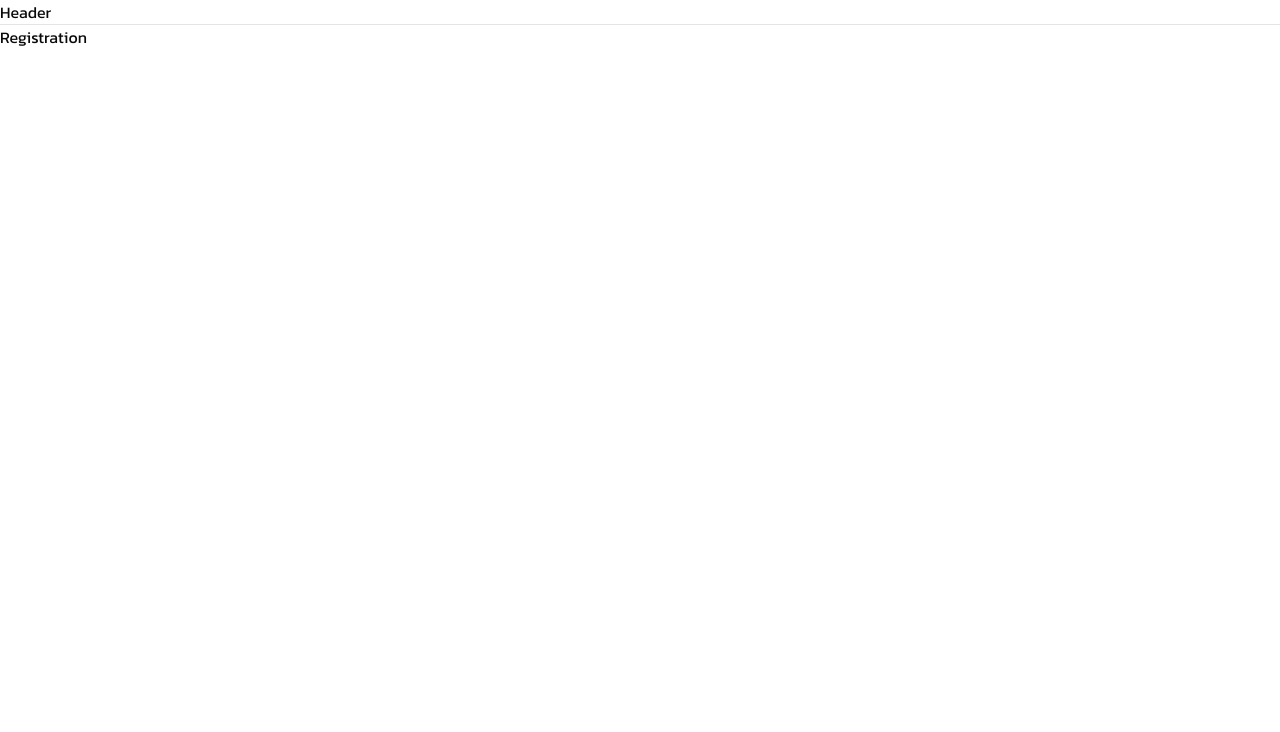
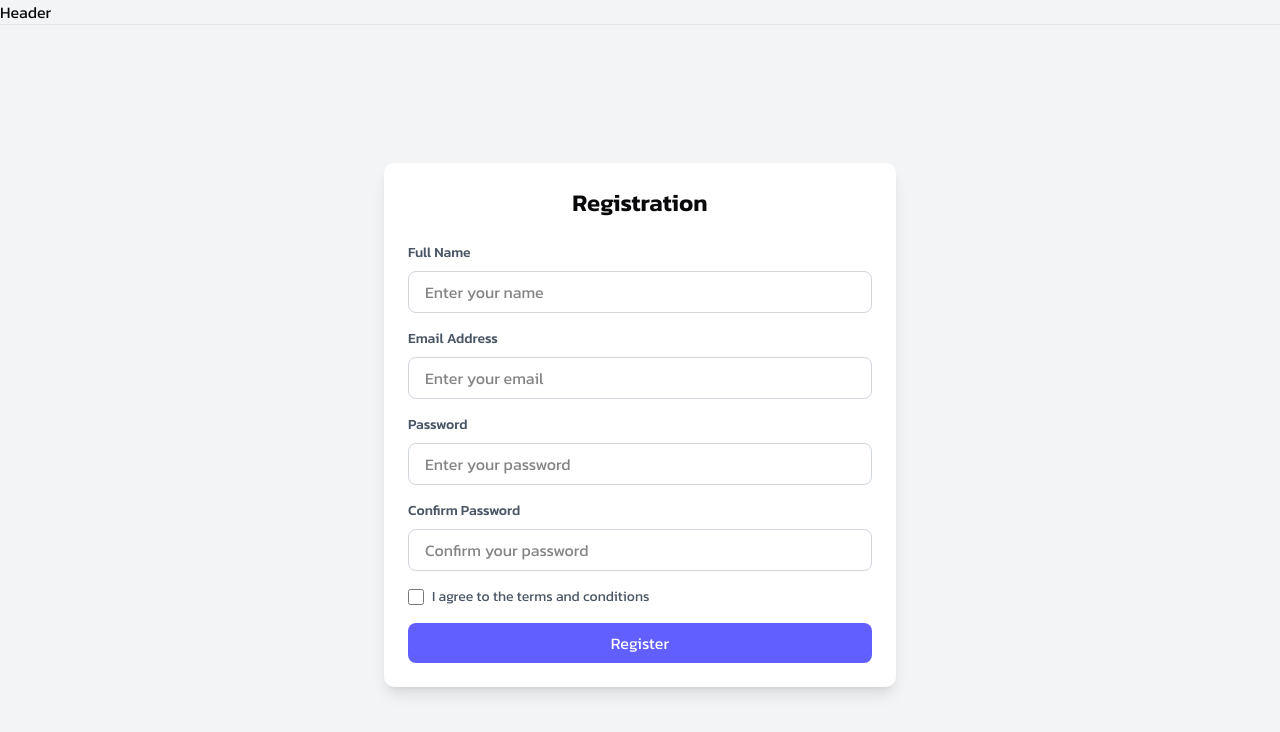
Before and after one commit to Narue2577/computer-booking, a Next.js app: page /registration in a window 1280 px wide. Shown: the top 732 px of the page. Built offline with nearby package versions, Linux system fonts and the light colour scheme.

Commit message:
tailwindlesson

```diff
--- a/package.json
+++ b/package.json
@@ -12,24 +12,25 @@
     "@radix-ui/react-dialog": "^1.1.14",
     "@radix-ui/react-navigation-menu": "^1.2.13",
     "@radix-ui/react-slot": "^1.2.3",
+    "@tailwindcss/cli": "^4.1.11",
     "autoprefixer": "^10.4.21",
     "class-variance-authority": "^0.7.1",
     "clsx": "^2.1.1",
     "lucide-react": "^0.525.0",
     "next": "15.3.5",
-    "postcss": "^8.5.6",
     "react": "^19.0.0",
     "react-dom": "^19.0.0",
     "tailwind-merge": "^3.3.1"
   },
   "devDependencies": {
     "@eslint/eslintrc": "^3",
-    "@tailwindcss/postcss": "^4",
+    "@tailwindcss/postcss": "^4.1.11",
     "@types/node": "^20",
     "@types/react": "^19",
     "@types/react-dom": "^19",
     "eslint": "^9",
     "eslint-config-next": "15.3.5",
+    "postcss": "^8.5.6",
     "tailwindcss": "^4.1.11",
     "tw-animate-css": "^1.3.5",
     "typescript": "^5"
--- a/src/app/layout.tsx
+++ b/src/app/layout.tsx
@@ -23,9 +23,7 @@ export default function RootLayout({
 }>) {
   return (
     <html lang="en">
-      <body
-        className={`${kanit.className} `}
-      >
+      <body className={`${kanit.className} bg-gray-100 min-h-screen flex flex-col`}>
         <h1>Header</h1>
         <hr />
         {children}
--- a/src/app/login/page.tsx
+++ b/src/app/login/page.tsx
@@ -1,11 +1,11 @@
 "use client"
-import { FormEvent } from 'react'
-import { useRouter } from 'next/navigation'
+//import { FormEvent } from 'react'
+//import { useRouter } from 'next/navigation'
 
 export default function Login() {
-  const router = useRouter()
+ // const router = useRouter()
 
-  async function handleSubmit(event: FormEvent<HTMLFormElement>) {
+/*  async function handleSubmit(event: FormEvent<HTMLFormElement>) {
     event.preventDefault()
 
     const formData = new FormData(event.currentTarget)
@@ -23,13 +23,72 @@ export default function Login() {
     } else {
       // Handle errors
     }
-  }
+  }*/
 
   return (
-    <form onSubmit={handleSubmit}>
-      <input type="email" name="email" placeholder="Email" required />
-      <input type="password" name="password" placeholder="Password" required />
-      <button type="submit">Login</button>
-    </form>
+
+    <div className="min-h-screen flex items-center justify-center bg-gray-100">
+        <div className="bg-white p-6 rounded-lg shadow-lg w-full max-w-lg">
+            <h2 className="text-2xl font-semibold text-center mb-6">Login</h2>
+                <form className="space-y-4">
+                     <div>
+
+                    </div>
+                    <div>
+                        <label className="block mb-2 text-sm
+                                          font-medium text-gray-600">
+                                            Email Address
+                                            </label>
+                        <input
+                            type="email"
+                            className="w-full px-4 py-2 border
+                                       border-gray-300 rounded-md
+                                       focus:outline-none focus:ring-2
+                                       focus:ring-indigo-500"
+                            placeholder="Enter your email"
+                        />
+                    </div>
+                    <div>
+                        <label className="block mb-2 text-sm
+                                          font-medium text-gray-600">
+                                            Password
+                                            </label>
+                        <input
+                            type="password"
+                            className="w-full px-4 py-2 border
+                                       border-gray-300 rounded-md
+                                       focus:outline-none focus:ring-2
+                                       focus:ring-indigo-500"
+                            placeholder="Enter your password"
+                        />
+                    </div>
+                    <div>
+
+                    </div>
+                    <div className="flex items-center">
+                        <input
+                            type="checkbox"
+                            className="h-4 w-4 text-indigo-600
+                                       border-gray-300 rounded"
+                        />
+                        <label className="ml-2 text-sm
+                                          text-gray-600">
+                                            I agree to the terms and conditions
+                                            </label>
+                    </div>
+                    <div>
+                        <button
+                            type="submit"
+                            className="w-full px-4 py-2 text-white
+                                       bg-indigo-500 rounded-md
+                                       hover:bg-indigo-600 focus:outline-none
+                                       focus:bg-indigo-700"
+                        >
+                            Register
+                        </button>
+                    </div>
+                </form>
+        </div>
+    </div>
   )
 }
--- a/src/app/page.tsx
+++ b/src/app/page.tsx
@@ -5,7 +5,7 @@ export default function Home() {
   return (
 
     <>
-      <h1>Home Page </h1>
+      <h1 className="text-3xl font-bold text-blue-600">Home Page </h1>
       <hr />
      <AppWelcome headTitle="SWU" isShow={true}/>
 
--- a/src/app/registration/page.tsx
+++ b/src/app/registration/page.tsx
@@ -1,13 +1,91 @@
 export default function Registration(){
     return(
         <>
-            <p>Registration</p>
-            <form method="post">
-                <div className="logo">
-
-                </div>
-
-            </form>
+           <div className="min-h-screen flex items-center justify-center bg-gray-100">
+        <div className="bg-white p-6 rounded-lg shadow-lg w-full max-w-lg">
+            <h2 className="text-2xl font-semibold text-center mb-6">Registration</h2>
+                <form className="space-y-4">
+                     <div>
+                        <label className="block mb-2 text-sm
+                                          font-medium text-gray-600">
+                                            Full Name
+                                            </label>
+                        <input
+                            type="text"
+                            className="w-full px-4 py-2 border
+                                       border-gray-300 rounded-md
+                                       focus:outline-none focus:ring-2
+                                       focus:ring-indigo-500"
+                            placeholder="Enter your name"
+                        />
+                    </div>
+                    <div>
+                        <label className="block mb-2 text-sm
+                                          font-medium text-gray-600">
+                                            Email Address
+                                            </label>
+                        <input
+                            type="email"
+                            className="w-full px-4 py-2 border
+                                       border-gray-300 rounded-md
+                                       focus:outline-none focus:ring-2
+                                       focus:ring-indigo-500"
+                            placeholder="Enter your email"
+                        />
+                    </div>
+                    <div>
+                        <label className="block mb-2 text-sm
+                                          font-medium text-gray-600">
+                                            Password
+                                            </label>
+                        <input
+                            type="password"
+                            className="w-full px-4 py-2 border
+                                       border-gray-300 rounded-md
+                                       focus:outline-none focus:ring-2
+                                       focus:ring-indigo-500"
+                            placeholder="Enter your password"
+                        />
+                    </div>
+                    <div>
+                        <label className="block mb-2 text-sm font-medium
+                                          text-gray-600">
+                                            Confirm Password
+                                            </label>
+                        <input
+                            type="password"
+                            className="w-full px-4 py-2 border
+                                       border-gray-300 rounded-md
+                                       focus:outline-none focus:ring-2
+                                       focus:ring-indigo-500"
+                            placeholder="Confirm your password"
+                        />
+                    </div>
+                    <div className="flex items-center">
+                        <input
+                            type="checkbox"
+                            className="h-4 w-4 text-indigo-600
+                                       border-gray-300 rounded"
+                        />
+                        <label className="ml-2 text-sm
+                                          text-gray-600">
+                                            I agree to the terms and conditions
+                                            </label>
+                    </div>
+                    <div>
+                        <button
+                            type="submit"
+                            className="w-full px-4 py-2 text-white
+                                       bg-indigo-500 rounded-md
+                                       hover:bg-indigo-600 focus:outline-none
+                                       focus:bg-indigo-700"
+                        >
+                            Register
+                        </button>
+                    </div>
+                </form>
+        </div>
+    </div>
         </>
     );
 }
--- /dev/null
+++ b/tailwind.config.js
@@ -0,0 +1,14 @@
+/** @type {import('tailwindcss').Config} */
+module.exports = {
+    content: [
+        "./app/**/*.{js,ts,jsx,tsx}",
+        "./pages/**/*.{js,ts,jsx,tsx}",
+        "./components/**/*.{js,ts,jsx,tsx}",
+        // Or if using `src` directory:
+        "./src/**/*.{js,ts,jsx,tsx}",
+    ],
+    theme: {
+        extend: {},
+    },
+    plugins: [],
+}
```
Also changed, not shown: image.png (added), translate.txt, 1 other file (tests, documents, lock files or other folders).
